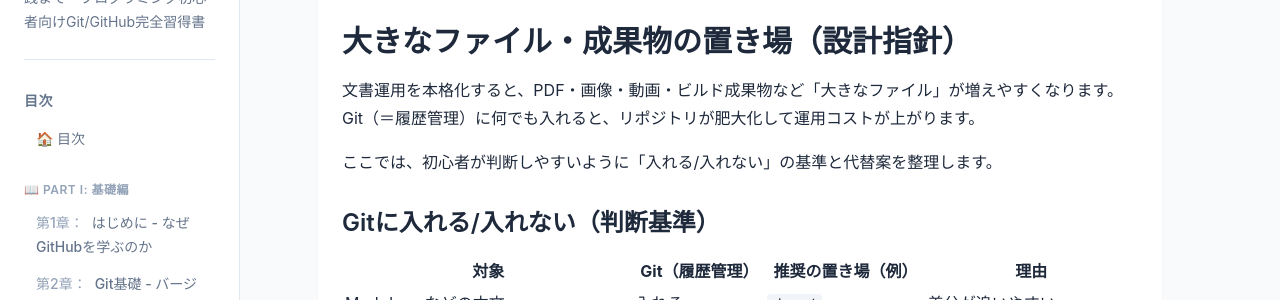
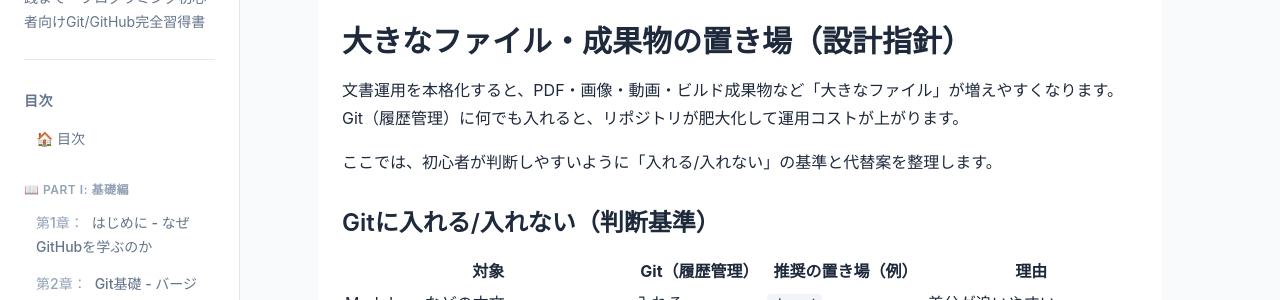
Before and after one commit to itdojp/github-guide-for-beginners-book, a Jekyll site: the page built from docs/src/chapter-docs-as-code/index.md, in a window 1280 px wide and 900 px high, scrolled down 1416 px. Shown: the part 180-480 px from the top of the window. Built offline with Jekyll 4.4.1, drawn with Linux system fonts in a browser that asks for light colours.

Commit message:
fix: 表記ゆれを修正

```diff
--- a/docs/src/chapter-docs-as-code/index.md
+++ b/docs/src/chapter-docs-as-code/index.md
@@ -59,7 +59,7 @@ docs/
 
 ## 大きなファイル・成果物の置き場（設計指針）
 
-文書運用を本格化すると、PDF・画像・動画・ビルド成果物など「大きなファイル」が増えやすくなります。Git（＝履歴管理）に何でも入れると、リポジトリが肥大化して運用コストが上がります。
+文書運用を本格化すると、PDF・画像・動画・ビルド成果物など「大きなファイル」が増えやすくなります。Git（履歴管理）に何でも入れると、リポジトリが肥大化して運用コストが上がります。
 
 ここでは、初心者が判断しやすいように「入れる/入れない」の基準と代替案を整理します。
 
```
Also changed, not shown: examples/docs-as-code/docs/assets/README.md.
